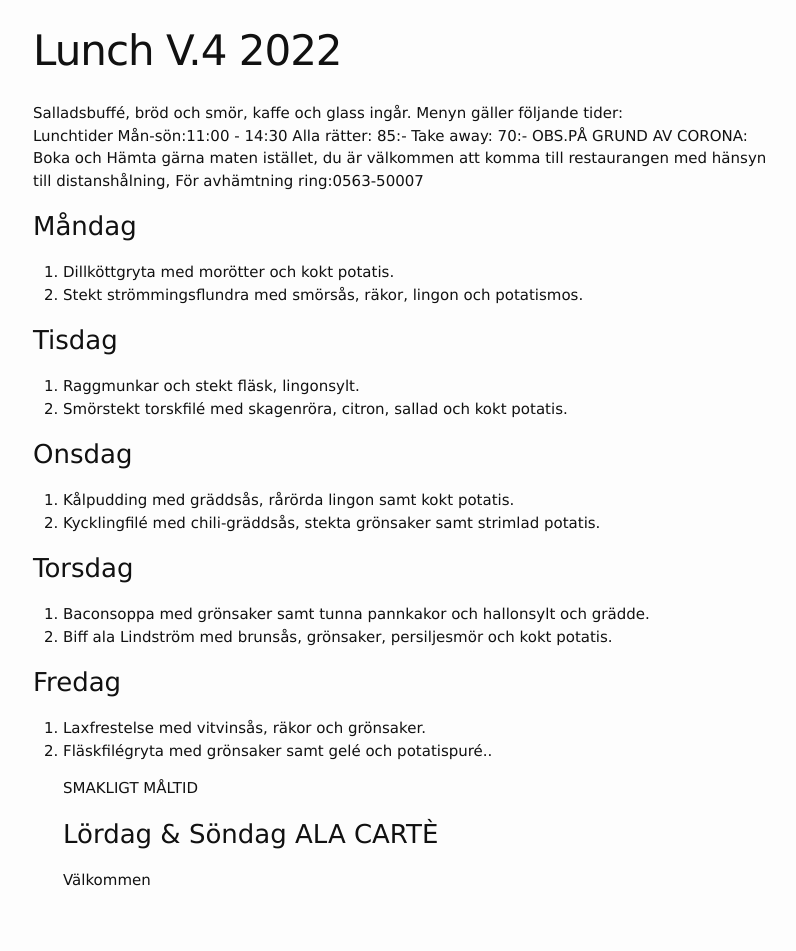
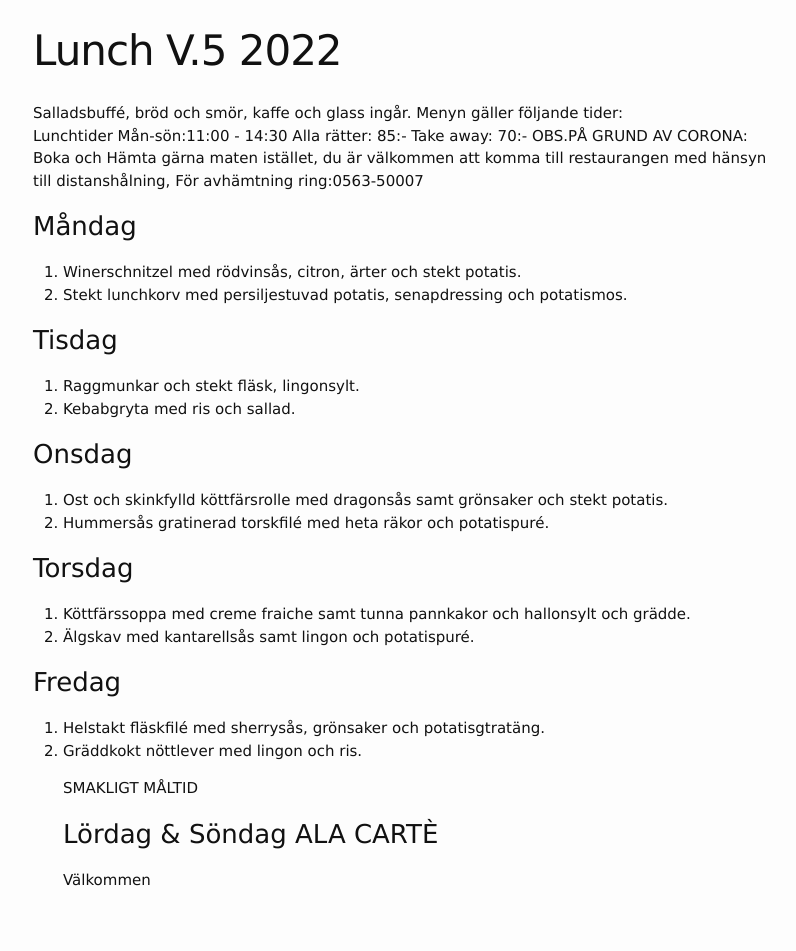
Before and after one commit to FarInn62/farinn62.github.io, a Jekyll site: the page built from lunch.md, in a window 1280 px wide. Shown: the whole page, without its empty margins (237-1033 px from the left). Built offline with Jekyll 4.4.1, drawn with Linux system fonts in a browser that asks for light colours.

Commit message:
Update lunch.md

```diff
--- a/lunch.md
+++ b/lunch.md
@@ -1,6 +1,6 @@
 ---
 layout: foodmenu
-title: Lunch V.4  2022
+title: Lunch V.5  2022
 permalink: /lunch/
 published: true
 ---
@@ -12,24 +12,24 @@ OBS.PÅ GRUND AV CORONA: Boka och Hämta gärna maten istället, du är välkomm
 
 
 ### Måndag
-1. Dillköttgryta med morötter och kokt potatis.
-2. Stekt strömmingsflundra med smörsås, räkor, lingon och potatismos.
+1. Winerschnitzel med rödvinsås, citron, ärter och stekt potatis.
+2. Stekt lunchkorv med persiljestuvad potatis, senapdressing och potatismos.
 
 ### Tisdag
 1. Raggmunkar och stekt fläsk, lingonsylt.
-2. Smörstekt torskfilé med skagenröra, citron, sallad och kokt potatis.
+2. Kebabgryta med ris och sallad.
 
 ### Onsdag
-1. Kålpudding med gräddsås, rårörda lingon samt kokt potatis.
-2. Kycklingfilé med chili-gräddsås, stekta grönsaker samt strimlad potatis.
+1. Ost och skinkfylld köttfärsrolle med dragonsås samt grönsaker och stekt potatis.
+2. Hummersås gratinerad torskfilé med heta räkor och potatispuré.
 
 ### Torsdag
-1. Baconsoppa med grönsaker samt tunna pannkakor och hallonsylt och grädde.
-2. Biff ala Lindström med brunsås, grönsaker, persiljesmör och kokt potatis.
+1. Köttfärssoppa med creme fraiche samt tunna pannkakor och hallonsylt och grädde.
+2. Älgskav med kantarellsås samt lingon och potatispuré.
 
 ### Fredag
-1. Laxfrestelse med vitvinsås, räkor och grönsaker.
-2. Fläskfilégryta med grönsaker samt gelé och potatispuré..
+1. Helstakt fläskfilé med sherrysås, grönsaker och potatisgtratäng.
+2. Gräddkokt nöttlever med lingon och ris.
 
 
     SMAKLIGT MÅLTID
```
